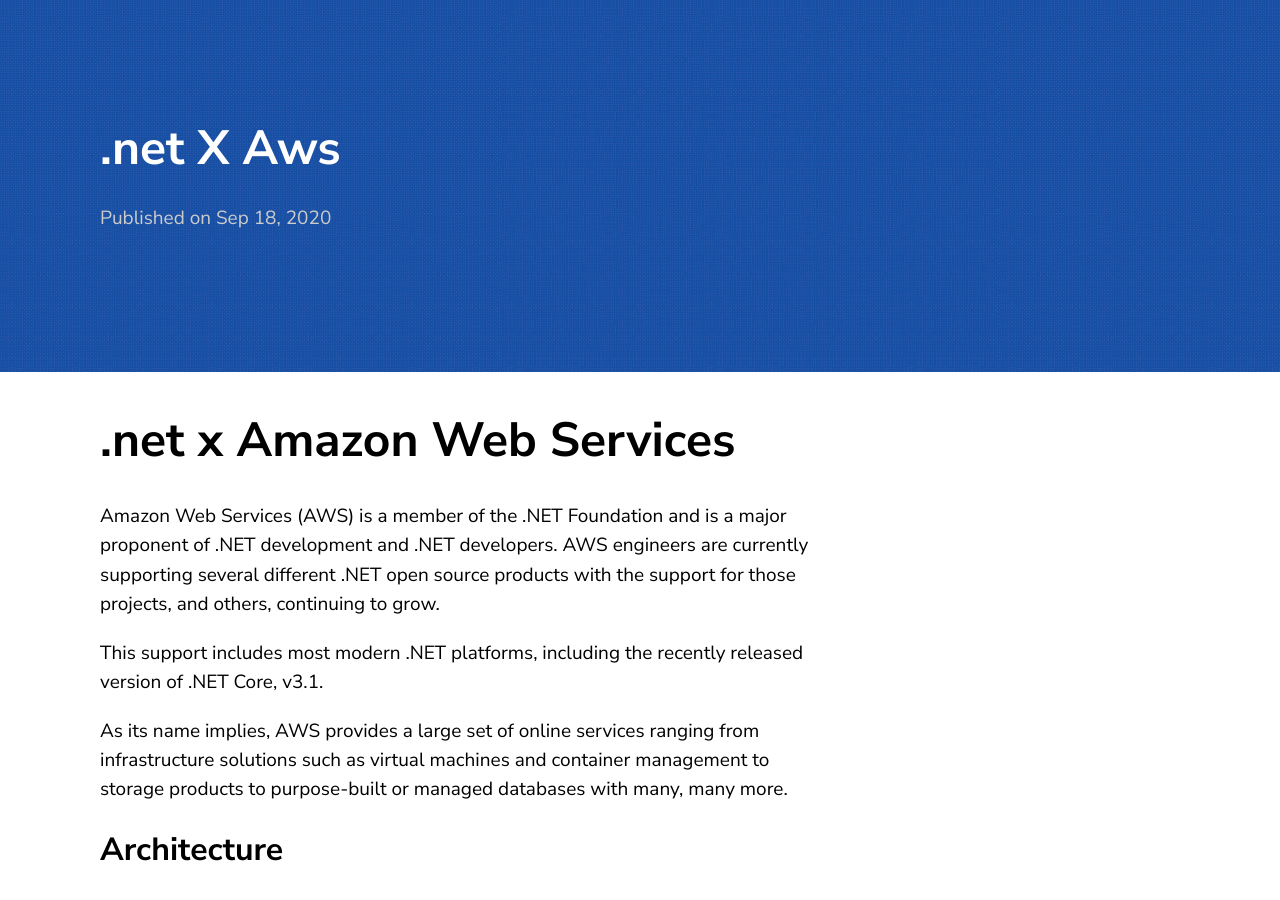
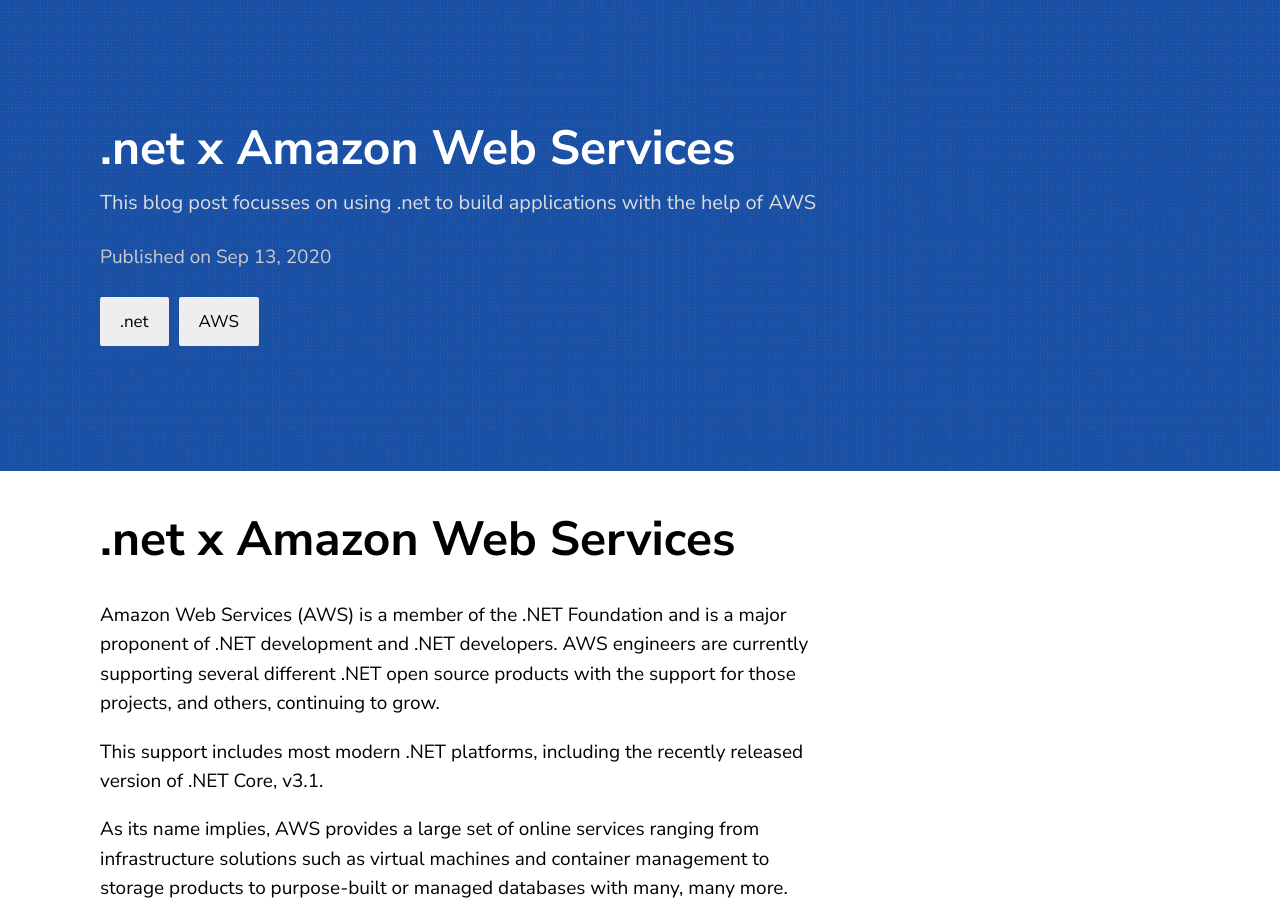
Before and after one commit to 404Kartik/blog.404kartik, a Jekyll site: the page built from _posts/2020-09-18-.net-x-AWS.markdown, in a window 1280 px wide and 900 px high. Built offline with Jekyll 4.4.1, drawn with Linux system fonts in a browser that asks for light colours; our own code applies the rules of GitHub Pages for plain Markdown files.

Commit message:
Update 2020-09-18-.net-x-AWS.markdown

```diff
--- a/_posts/2020-09-18-.net-x-AWS.markdown
+++ b/_posts/2020-09-18-.net-x-AWS.markdown
@@ -1,3 +1,10 @@
+---
+layout: post
+title:  ".net x Amazon Web Services"
+description: This blog post focusses on using .net to build applications with the help of AWS
+date:   2020-09-13 21:03:36 +0530
+categories: .net AWS
+---
 
 # .net x Amazon Web Services
 
```
